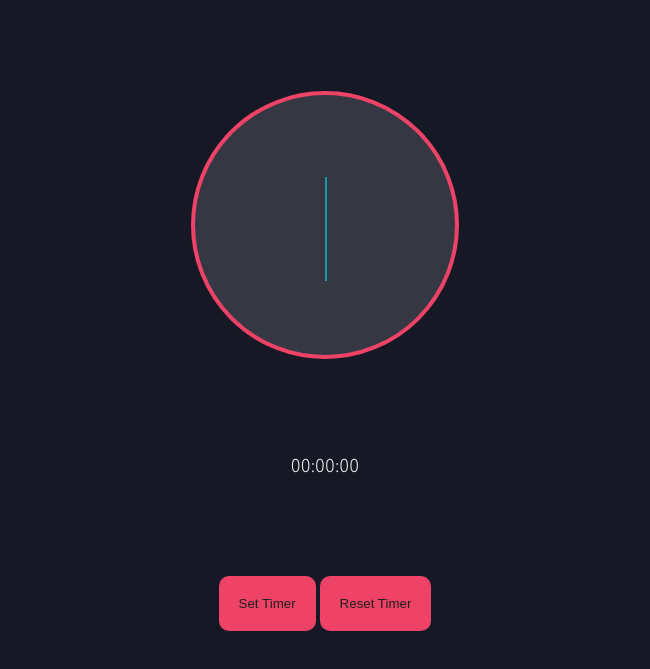
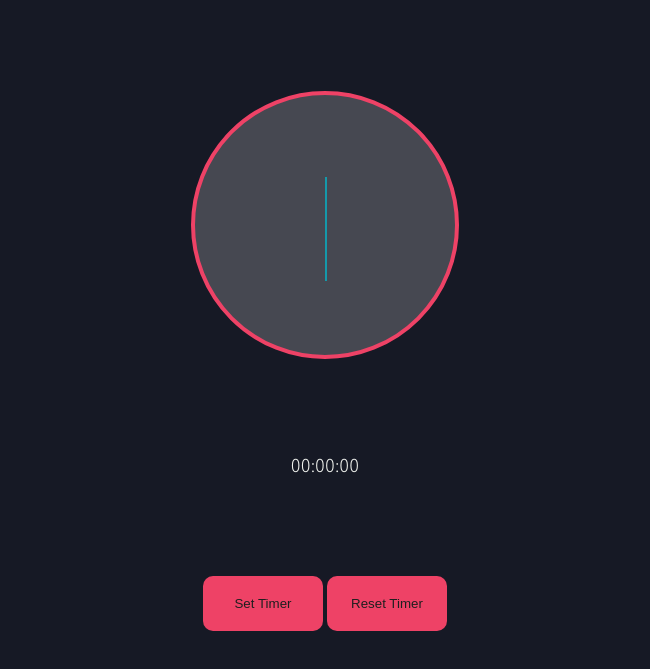
Before and after one commit to ThePotato10/timer-app, an Electron app: page src/index.html in a window 650 px wide. Shown: the part 119-788 px from the top of the page. Drawn offline with Linux system fonts and the light colour scheme; no server answers.

Commit message:
CSS tweaks

```diff
--- a/src/main.css
+++ b/src/main.css
@@ -29,7 +29,7 @@ body {
     height: 40vw;
     border-radius: 50%;
     border: 4px solid #EE4266;
-    background-color: #FFFFFF22;
+    background-color: #FFFFFF34;
 }
 #numbers {
     font-size: calc(10px + 1.2vw);
@@ -50,6 +50,7 @@ button {
     color: #1f1f1f;
     border: none;
     border-radius: 10px;
+    width: 120px;
 }
 button:hover {
     background-color: #EE4266aa;
```
